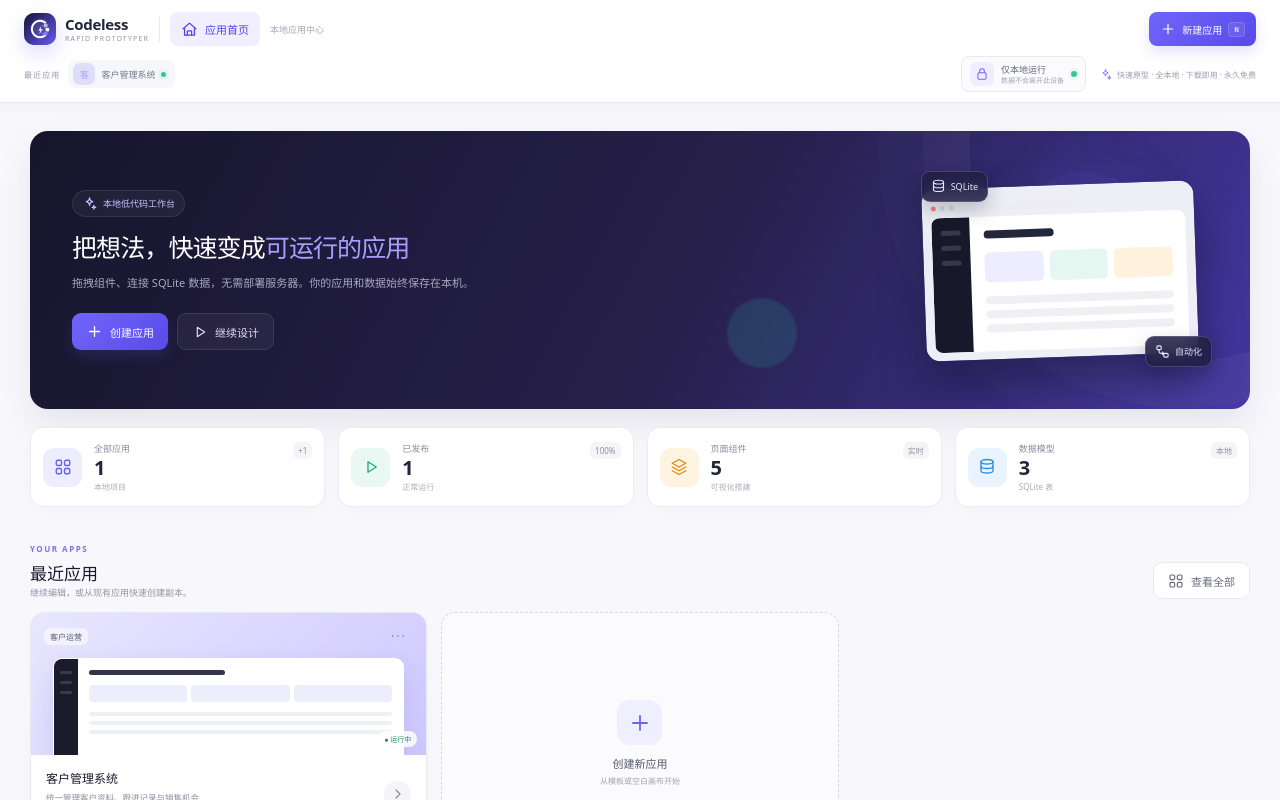
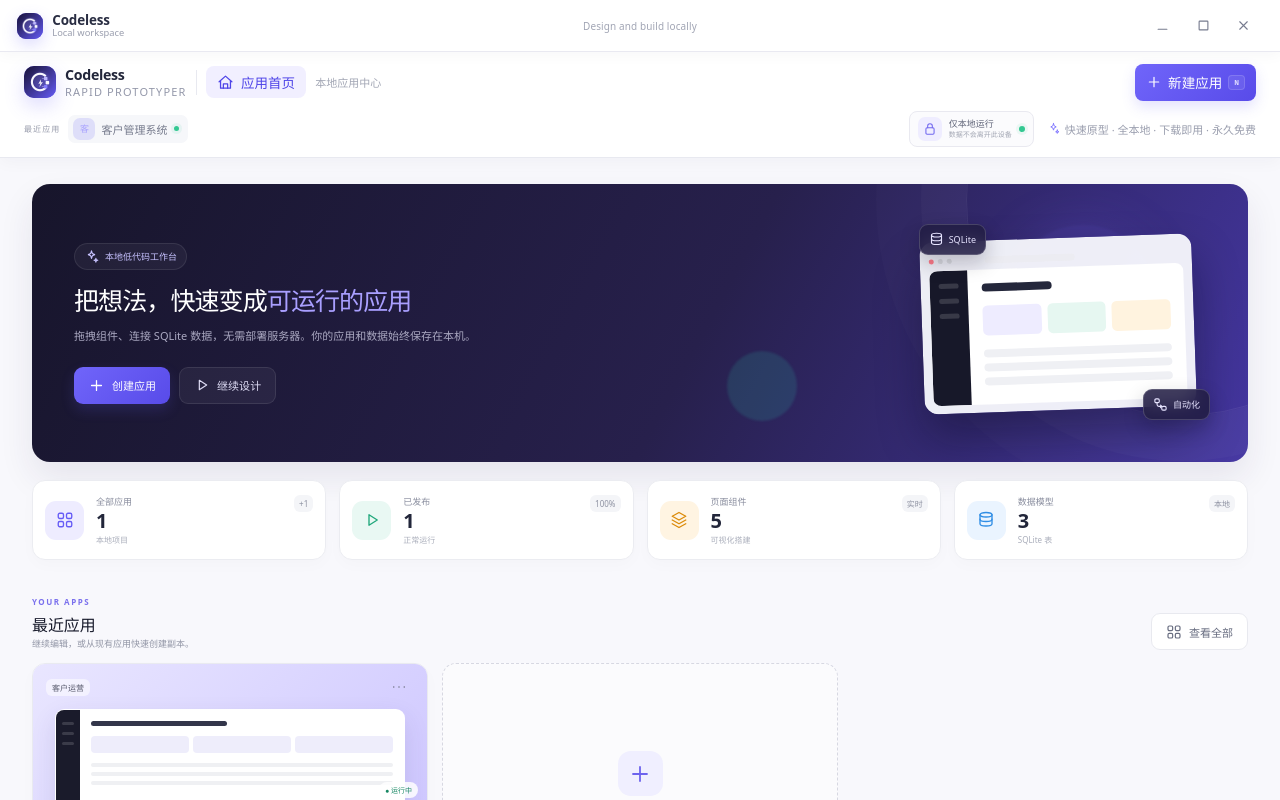
Before and after one commit to wuyongke3/codeless, a Vue app: page / in a window 1280 px wide. Built offline with nearby package versions, Linux system fonts and the light colour scheme.

Commit message:
refactor: 重构Electron窗口标题栏和全局顶栏
- 新增独立的窗口标题栏组件替换全局AppTopbar
- 删除废弃的shared/AppTopbar.vue文件
- 更新样式文件引入和全局样式token
- 调整App.vue布局结构，拆分内容区域

```diff
--- a/src/App.vue
+++ b/src/App.vue
@@ -8,6 +8,7 @@ import CollaborationPanel from './components/CollaborationPanel.vue'
 import HomeModule from './modules/home/HomeModule.vue'
 import WorkspaceModule from './modules/workspace/WorkspaceModule.vue'
 import AppIcon from './components/AppIcon.vue'
+import AppWindowTitlebar from './components/window/AppWindowTitlebar.vue'
 import { useLowcode } from './composables/useLowcode'
 
 const ui = useLowcode()
@@ -23,6 +24,8 @@ const state = reactive(ui)
   </div>
 
   <template v-else>
+    <AppWindowTitlebar />
+    <div class="app-content-shell">
       <HomeModule v-if="state.appModule === 'home'" :ui="ui" />
       <WorkspaceModule v-else :ui="ui" />
 
@@ -31,6 +34,7 @@ const state = reactive(ui)
       <RowEditorDialog :ui="ui" />
       <CreateProjectDialog :ui="ui" />
       <ConfirmDialog :ui="ui" />
+    </div>
     <Transition name="toast">
       <div v-if="state.toast.show" :class="['toast-message', state.toast.tone]">
         <span><AppIcon :name="state.toast.tone === 'danger' ? 'close' : state.toast.tone === 'info' ? 'sparkle' : 'check'" :size="15" /></span>
--- /dev/null
+++ b/src/components/window/AppWindowTitlebar.vue
@@ -0,0 +1,82 @@
+<script setup lang="ts">
+import { computed, onBeforeUnmount, onMounted, shallowRef } from 'vue'
+import AppIcon from '../AppIcon.vue'
+
+const maximized = shallowRef(false)
+const controls = typeof window !== 'undefined' ? window.lowcode?.window : undefined
+let stopListening: (() => void) | undefined
+
+const maximizeLabel = computed(() => maximized.value ? 'Restore window' : 'Maximize window')
+const maximizeIcon = computed(() => maximized.value ? 'window-restore' : 'window-maximize')
+
+async function syncState() {
+  if (!controls) return
+  try {
+    maximized.value = (await controls.getState()).maximized
+  } catch {
+    // Browser preview or a window that is already closing.
+  }
+}
+
+async function minimize() {
+  try {
+    await controls?.minimize()
+  } catch {
+    // The window may already be closing.
+  }
+}
+
+async function toggleMaximize() {
+  if (!controls) return
+  try {
+    maximized.value = (await controls.toggleMaximize()).maximized
+  } catch {
+    // The window may be closing.
+  }
+}
+
+async function close() {
+  try {
+    await controls?.close()
+  } catch {
+    // The window may already be closing.
+  }
+}
+
+onMounted(() => {
+  if (!controls) return
+  void syncState()
+  stopListening = controls.onStateChange(state => {
+    maximized.value = state.maximized
+  })
+})
+
+onBeforeUnmount(() => stopListening?.())
+</script>
+
+<template>
+  <header
+    class="app-window-titlebar"
+    data-testid="app-window-titlebar"
+    aria-label="Codeless application window bar"
+    @dblclick="toggleMaximize"
+  >
+    <div class="app-window-drag-region" aria-hidden="true"></div>
+    <div class="app-window-brand" data-no-drag>
+      <span class="app-window-brand-mark"><img src="/logo.png" alt="" /></span>
+      <span class="app-window-brand-copy"><strong>Codeless</strong><small>Local workspace</small></span>
+    </div>
+    <div class="app-window-caption" aria-hidden="true">Design and build locally</div>
+    <div class="app-window-controls" role="group" aria-label="Window controls" data-no-drag @dblclick.stop>
+      <button type="button" aria-label="Minimize window" title="Minimize" @click="minimize">
+        <AppIcon name="window-minimize" :size="15" />
+      </button>
+      <button type="button" :aria-label="maximizeLabel" :title="maximizeLabel" @click="toggleMaximize">
+        <AppIcon :name="maximizeIcon" :size="15" />
+      </button>
+      <button class="close" type="button" aria-label="Close window" title="Close" @click="close">
+        <AppIcon name="close" :size="15" />
+      </button>
+    </div>
+  </header>
+</template>
--- a/src/styles/index.css
+++ b/src/styles/index.css
@@ -1,4 +1,5 @@
 @import './app.css';
+@import './window-titlebar.css';
 @import './workspace.css';
 @import './builder.css';
 @import './widget.css';
--- a/src/styles/tokens.css
+++ b/src/styles/tokens.css
@@ -1,16 +1,23 @@
 :root {
-  /* 品牌色 */
+  /* Fluid desktop density: content is laid out in CSS pixels and gently scales with the available viewport. */
+  --ui-scale: 1;
+  --window-titlebar-height: clamp(42px, calc(38px + 1.1vw), 54px);
+  --font-xs: clamp(11px, calc(10px + .08vw), 13px);
+  --font-sm: clamp(13px, calc(12px + .12vw), 15px);
+  --font-md: clamp(15px, calc(14px + .16vw), 17px);
+  --control-height: clamp(34px, calc(32px + .35vw), 42px);
+  /* 鍝佺墝鑹?*/
   --purple: #665cf6;
   --purple-dark: #5549ea;
   --purple-light: #eeecff;
 
-  /* 语义色 */
+  /* 璇箟鑹?*/
   --green: #20b486;
   --orange: #f59e0b;
   --red: #e35568;
   --blue: #3698f5;
 
-  /* 中性色 */
+  /* 涓€ц壊 */
   --ink: #171a2b;
   --ink-secondary: #22263a;
   --muted: #74798c;
@@ -20,7 +27,7 @@
   --bg: #f5f6fa;
   --white: #ffffff;
 
-  /* 间距 */
+  /* 闂磋窛 */
   --space-xs: 4px;
   --space-sm: 8px;
   --space-md: 12px;
@@ -28,18 +35,30 @@
   --space-xl: 24px;
   --space-2xl: 32px;
 
-  /* 圆角 */
+  /* 鍦嗚 */
   --radius-sm: 6px;
   --radius-md: 9px;
   --radius-lg: 13px;
   --radius-xl: 18px;
 
-  /* 阴影 */
+  /* 闃村奖 */
   --shadow-sm: 0 2px 8px rgba(0, 0, 0, .04);
   --shadow-md: 0 6px 18px rgba(0, 0, 0, .06);
   --shadow-lg: 0 16px 40px rgba(0, 0, 0, .10);
 
-  /* 字体 */
+  /* 瀛椾綋 */
   --font-sans: 'DM Sans', 'Noto Sans SC', system-ui, sans-serif;
   --font-mono: 'JetBrains Mono', 'Fira Code', monospace;
 }
+
+@media (min-width: 1600px) {
+  :root { --ui-scale: 1.04; }
+}
+
+@media (min-width: 1920px) {
+  :root { --ui-scale: 1.08; }
+}
+
+@media (min-width: 2400px) {
+  :root { --ui-scale: 1.12; }
+}
--- /dev/null
+++ b/src/styles/window-titlebar.css
@@ -0,0 +1,38 @@
+/* Frameless Electron window chrome. Interactive controls explicitly opt out of dragging. */
+.app-window-titlebar {
+  position: relative;
+  z-index: 20;
+  display: flex;
+  align-items: center;
+  flex: 0 0 var(--window-titlebar-height);
+  height: var(--window-titlebar-height);
+  min-height: var(--window-titlebar-height);
+  padding-inline: clamp(12px, 1.35vw, 22px);
+  overflow: hidden;
+  color: #5d6277;
+  background: rgba(255, 255, 255, .96);
+  border-bottom: 1px solid #e9e9f1;
+  box-shadow: 0 3px 14px rgba(35, 38, 60, .035);
+  -webkit-app-region: drag;
+  user-select: none;
+}
+.app-window-drag-region { position: absolute; inset: 0; -webkit-app-region: drag; }
+.app-window-brand,
+.app-window-controls { position: relative; z-index: 1; -webkit-app-region: no-drag; }
+.app-window-brand { display: flex; align-items: center; gap: 9px; min-width: 0; }
+.app-window-brand-mark { display: grid; place-items: center; width: clamp(26px, 2vw, 32px); height: clamp(26px, 2vw, 32px); overflow: hidden; border-radius: 9px; background: linear-gradient(145deg, #7b70ff, #5246e6); box-shadow: 0 6px 16px #665cf638; }
+.app-window-brand-mark img { display: block; width: 100%; height: 100%; }
+.app-window-brand-copy { display: flex; flex-direction: column; min-width: 0; gap: 1px; }
+.app-window-brand-copy strong { color: #292d42; font-size: clamp(12px, .72rem + .15vw, 15px); line-height: 1.1; letter-spacing: -.15px; }
+.app-window-brand-copy small { color: #9a9eae; font-size: clamp(8px, .52rem + .08vw, 10px); line-height: 1.1; }
+.app-window-caption { position: absolute; left: 50%; transform: translateX(-50%); color: #a1a5b4; font-size: clamp(9px, .56rem + .08vw, 11px); letter-spacing: .12px; white-space: nowrap; pointer-events: none; }
+.app-window-controls { display: flex; align-self: stretch; align-items: center; gap: 2px; margin-left: auto; }
+.app-window-controls button { display: grid; place-items: center; width: clamp(38px, 3vw, 46px); height: calc(var(--window-titlebar-height) - 8px); border-radius: 7px; color: #777c8f; background: transparent; transition: background .16s, color .16s; }
+.app-window-controls button:hover { color: #5147df; background: #f2f1ff; }
+.app-window-controls button:focus-visible { outline: 2px solid #7b70ff; outline-offset: -2px; }
+.app-window-controls button.close:hover { color: #fff; background: #e35668; }
+@media (max-width: 720px) {
+  .app-window-caption { display: none; }
+  .app-window-brand-copy small { display: none; }
+  .app-window-titlebar { padding-inline: 10px; }
+}
```
Also changed, not shown: src/modules/shared/AppTopbar.vue (deleted, +0 -30 lines), 1 other file (tests, documents, lock files or other folders). Lines whose indentation alone changed are shown as unchanged.
